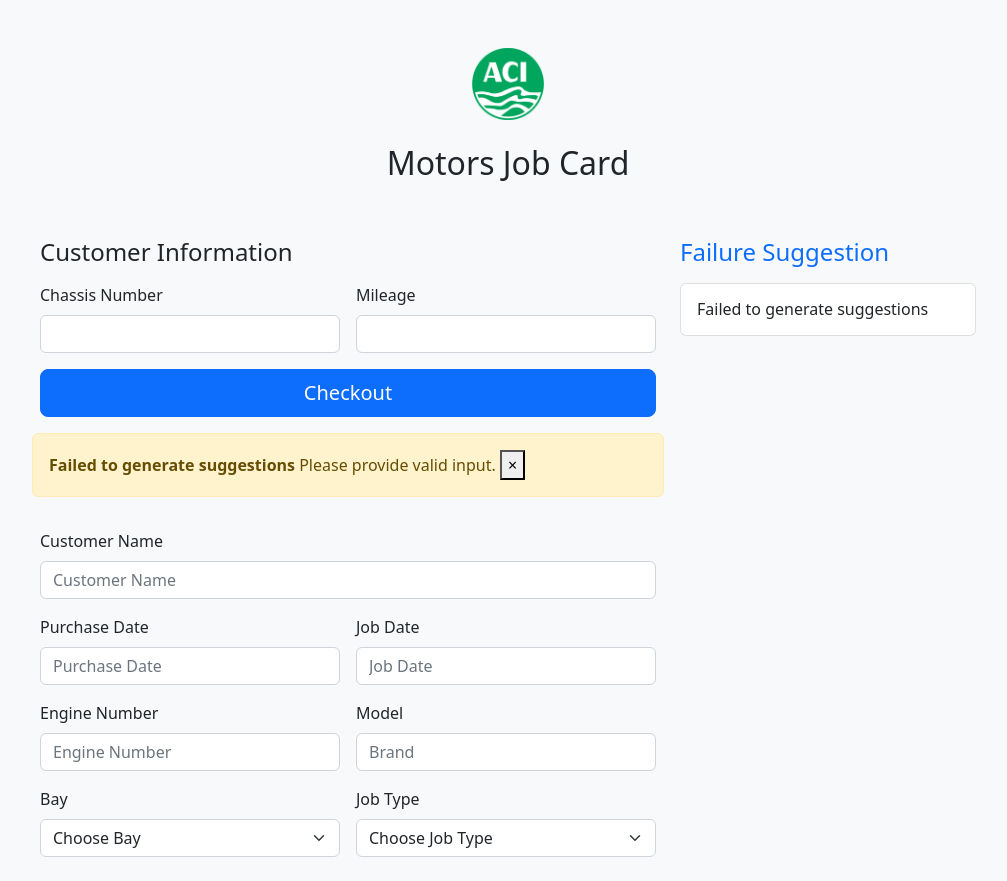
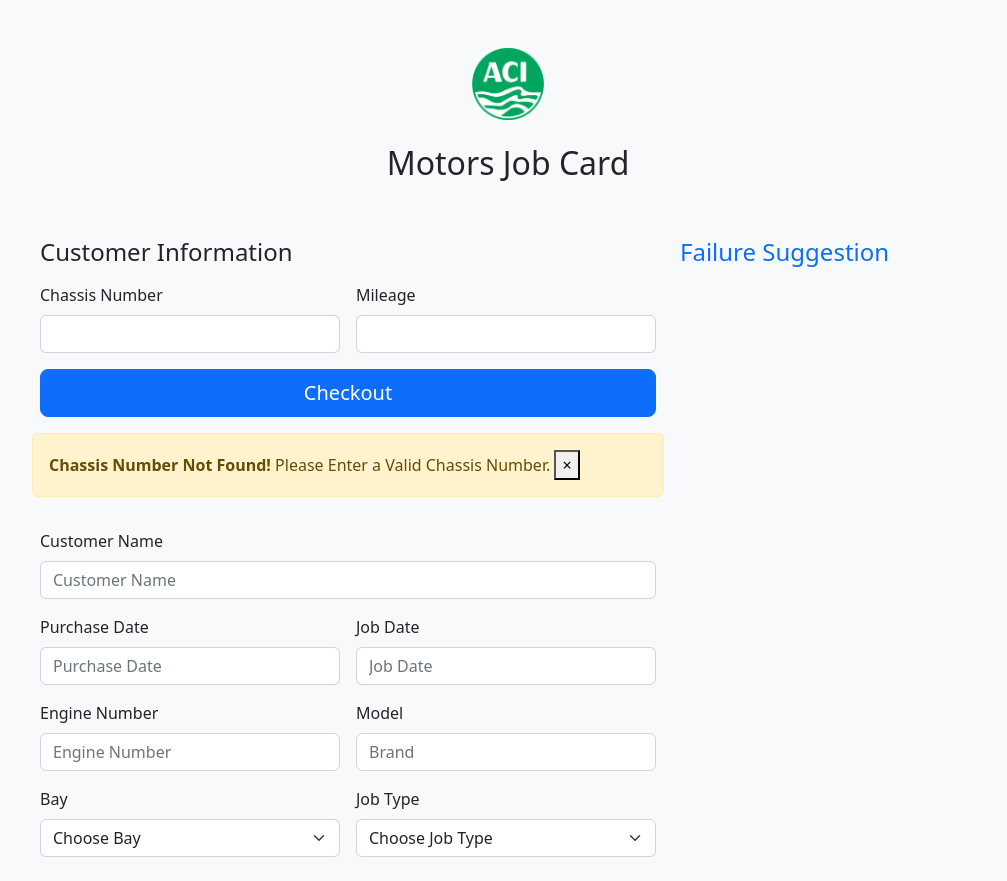
Before and after one commit to arafatshovon/Motors_Job_Card, a Django app: page /checkout in a window 1280 px wide. Shown: the top 881 px of the page, without its empty margins (132-1139 px from the left). Run offline with Django 4.2, Linux system fonts and the light colour scheme; some libraries are stand-ins or nearby versions.

Commit message:
empty suggestion

```diff
--- a/app/views.py
+++ b/app/views.py
@@ -84,7 +84,7 @@ def jobquery(request, method='GET'):
             user_data.brand = user_info['brand']
 
             if DATAS.empty:
-                suggestion_list = ["No suggestions found"]
+                suggestion_list = []
             else:
                 result = DATAS[0].tolist()
                 result = replace_elements(result, mapping)
@@ -113,7 +113,7 @@ def jobquery(request, method='GET'):
     except Exception as e:
         print("============= Handled Exception =============")
         print(e)
-        suggestion_list = ["Failed to generate suggestions"]
+        suggestion_list = []
 
     return {'ret': ret, 'user_data_dict': user_data_dict, 'suggestion_list': suggestion_list}
 
--- a/templates/checkout.html
+++ b/templates/checkout.html
@@ -130,11 +130,7 @@
 
             {% if ret == False %}
               <div class="alert alert-warning alert-dismissible fade show" role="alert">
-                {% if suggestion_list %}
-                  <strong>Failed to generate suggestions</strong> Please provide valid input.
-                {% else %}
-                  <strong>Chassis Number Not Found!</strong> Please Enter a Valid Chassis Number.
-                {% endif %}
+                <strong>Chassis Number Not Found!</strong> Please Enter a Valid Chassis Number.
                 <button type="button" class="close" data-dismiss="alert" aria-label="Close">
                 <span aria-hidden="true">&times;</span>
                 </button>
```
